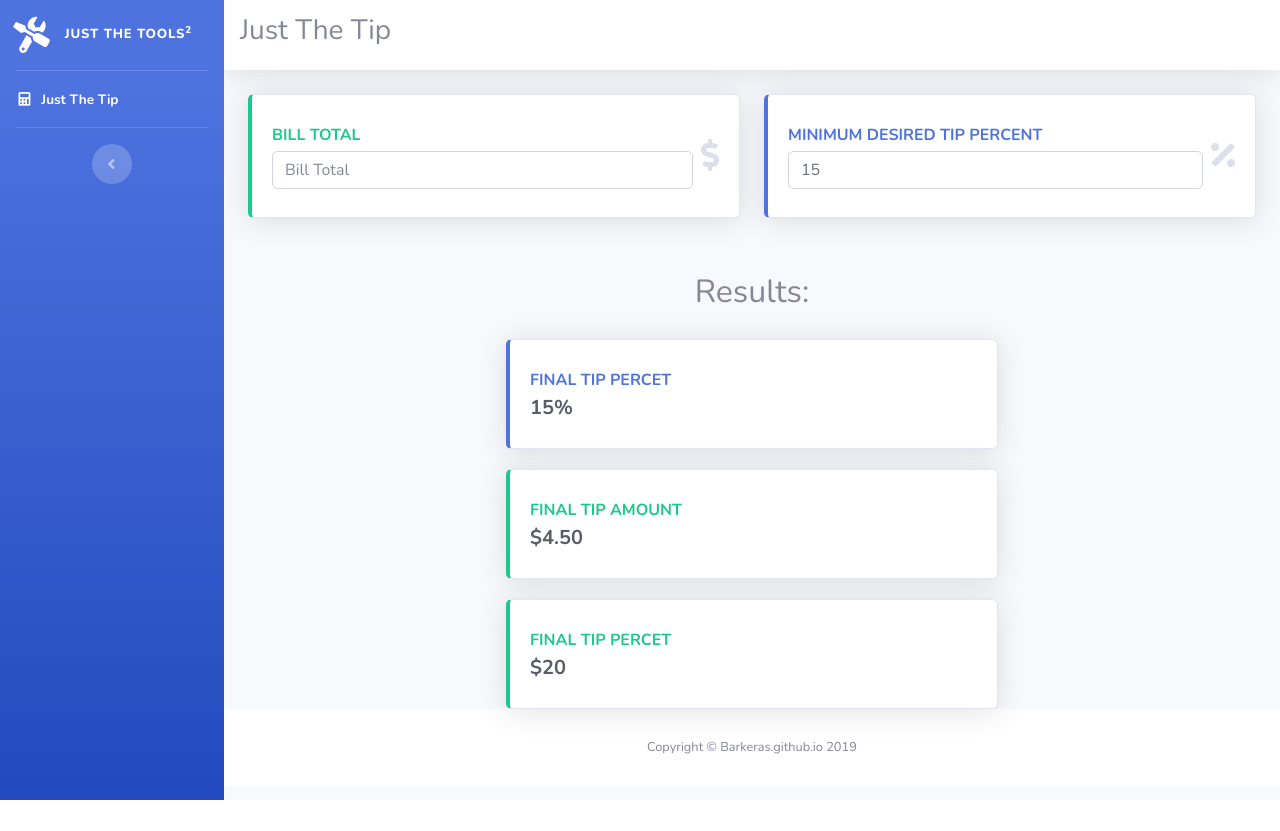
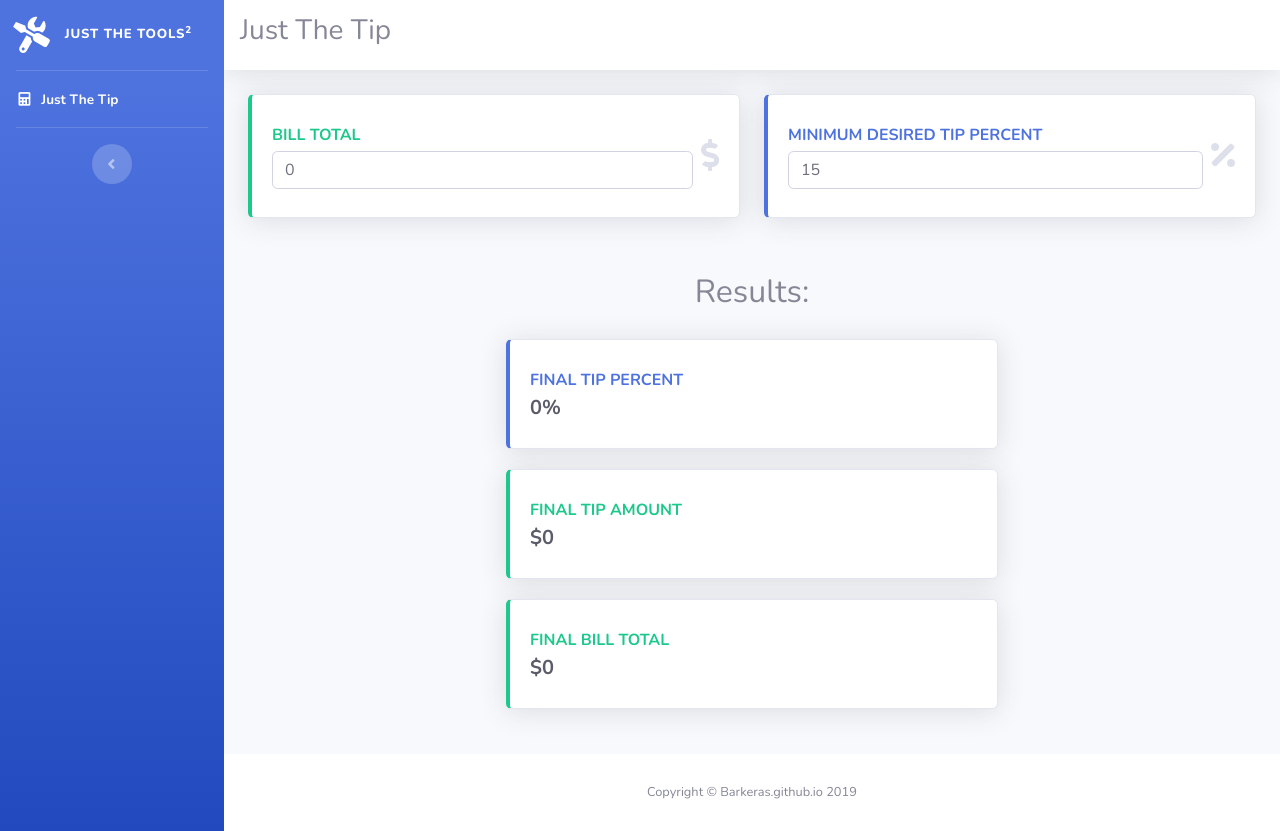
Before and after one commit to barkeras/barkeras.github.io, a website with bundled scripts: page index.html in a window 1280 px wide. Before the commit the page ends 800 px from the top, so only its background shows below. Built offline with nearby package versions, Linux system fonts and the light colour scheme.

Commit message:
Fixed typos

```diff
--- a/index.html
+++ b/index.html
@@ -300,7 +300,7 @@
                     <div class="col mr-2">
                       <div class="font-weight-bold text-success text-uppercase mb-1">Bill Total</div>
                       <!-- <div class="h5 mb-0 font-weight-bold text-gray-800">$40,000</div> -->
-                      <input type="number" min="0" placeholder="Bill Total" id="billTotalInput" class="form-control"/>
+                      <input type="number" min="0" placeholder="Bill Total" id="billTotalInput" value="0" class="form-control"/>
                     </div>
                     <div class="col-auto">
                       <i class="fas fa-dollar-sign fa-2x text-gray-300"></i>
@@ -349,8 +349,8 @@
               <div class="card-body">
                 <div class="row no-gutters align-items-center">
                   <div class="col mr-2">
-                    <div class="font-weight-bold text-primary text-uppercase mb-1">Final Tip Percet</div>
-                    <div class="h5 mb-0 font-weight-bold text-gray-800"><span id="finalTipPercent">15</span>%</div>
+                    <div class="font-weight-bold text-primary text-uppercase mb-1">Final Tip Percent</div>
+                    <div class="h5 mb-0 font-weight-bold text-gray-800"><span id="finalTipPercent">0</span>%</div>
                   </div>
                   <!-- <div class="col-auto">
                     <i class="fas fa-calendar fa-2x text-gray-300"></i>
@@ -371,7 +371,7 @@
               <div class="row no-gutters align-items-center">
                 <div class="col mr-2">
                   <div class="font-weight-bold text-success text-uppercase mb-1">Final Tip Amount</div>
-                  <div class="h5 mb-0 font-weight-bold text-gray-800">$<span id="finalTipAmount">4.50</span></div>
+                  <div class="h5 mb-0 font-weight-bold text-gray-800">$<span id="finalTipAmount">0</span></div>
                 </div>
                 <!-- <div class="col-auto">
                   <i class="fas fa-calendar fa-2x text-gray-300"></i>
@@ -383,7 +383,7 @@
 
       <!-- Content Row -->
     </div>
-    <div class="row justify-content-center" style="margin-top: 20px">
+    <div class="row justify-content-center" style="margin-top: 20px; margin-bottom: 45px;">
 
       <!-- Earnings (Monthly) Card Example -->
       <div class="col-xl-6 col-md-6 mb-6">
@@ -391,8 +391,8 @@
           <div class="card-body">
             <div class="row no-gutters align-items-center">
               <div class="col mr-2">
-                <div class="font-weight-bold text-success text-uppercase mb-1">Final Tip Percet</div>
-                <div class="h5 mb-0 font-weight-bold text-gray-800">$<span id="finalBillAmount">20</span></div>
+                <div class="font-weight-bold text-success text-uppercase mb-1">Final Bill Total</div>
+                <div class="h5 mb-0 font-weight-bold text-gray-800">$<span id="finalBillAmount">0</span></div>
               </div>
               <!-- <div class="col-auto">
                 <i class="fas fa-calendar fa-2x text-gray-300"></i>
```
Also changed, not shown: manifest.json.
